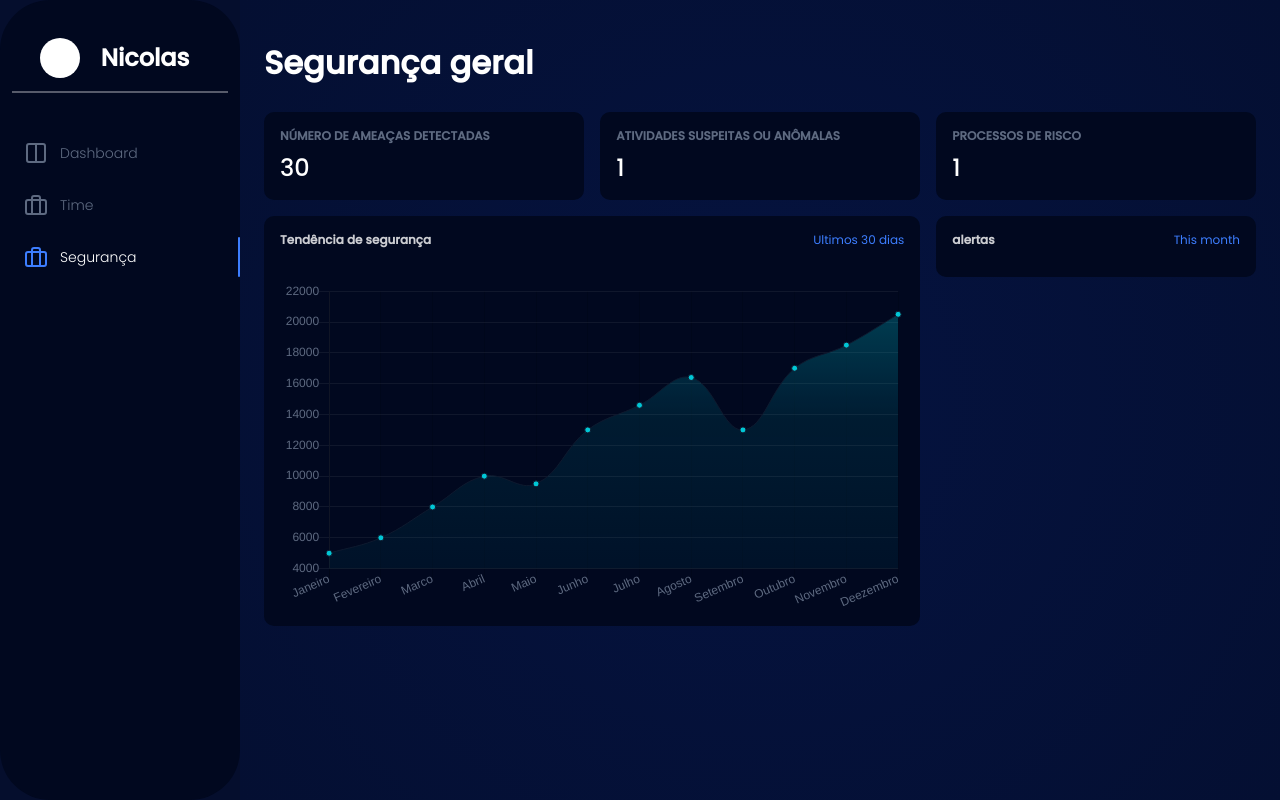
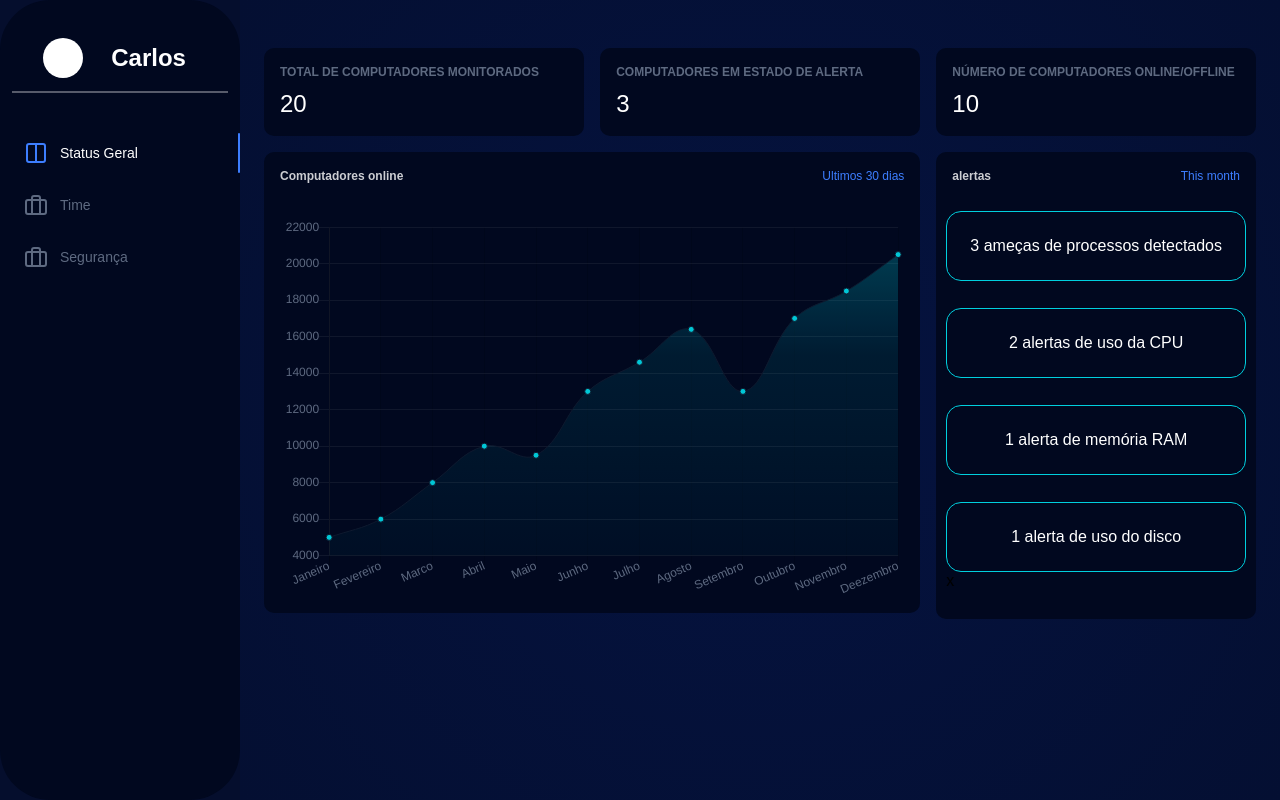
Before and after one commit to inc-view/inc-view.github.io, a website: page servidor/site/public/dashboardGeral.html in a window 1280 px wide. Drawn offline with nearby package versions, Linux system fonts and the light colour scheme.

Commit message:
alteracao dos nomes dos arquivos

```diff
--- a/servidor/site/public/css/dashboard3.css
+++ /dev/null
@@ -1,7 +0,0 @@
-.titulo-dashboard{
-  color: white;
-}
-
-.chart-row.three .chart-container-wrapper .chart-container:hover{
-  transform: scale(1.05);
-}
--- a/servidor/site/public/dashboard4.html
+++ b/servidor/site/public/dashboardGeral.html
@@ -4,13 +4,11 @@
   <meta charset="UTF-8">
   <title>Dashboard</title>
   <link rel="stylesheet" href="https://cdnjs.cloudflare.com/ajax/libs/normalize/5.0.0/normalize.min.css">
-<link rel="stylesheet" href="./css/dashboard2.css">
-<link rel="stylesheet" href="./css/dashboard3.css">
-
+<link rel="stylesheet" href="css/dashboards.css">
+<link rel="stylesheet" href="css/dashboardGeral.css">
+<link rel="icon" href="./assets/icon/favicon-32x32.png" />
 </head>
 <body>
-
-
 <div class="container">
    <div class="app-left">
     <button class="close-menu">
@@ -19,24 +17,24 @@
     <div class="name">
       <div class="foto">
       </div>
-      <h2 id="userName">Nicolas</h2>
+      <h2 id="userName">Carlos</h2>
     </div>
     <div class="linha"></div>
     <ul class="nav-list">
-      <li class="nav-list-item">
-        <a class="nav-list-link" href="dashboard2.html">
+      <li class="nav-list-item active">
+        <a class="nav-list-link" href="#">
           <svg xmlns="http://www.w3.org/2000/svg" width="24" height="24" viewBox="0 0 24 24" fill="none" stroke="currentColor" stroke-width="2" stroke-linecap="round" stroke-linejoin="round" class="feather feather-columns"><path d="M12 3h7a2 2 0 0 1 2 2v14a2 2 0 0 1-2 2h-7m0-18H5a2 2 0 0 0-2 2v14a2 2 0 0 0 2 2h7m0-18v18"/></svg>
-          Dashboard
+          Status Geral
         </a>
       </li>
       <li class="nav-list-item">
-        <a class="nav-list-link" href="dashboard3 copy.html">
+        <a class="nav-list-link" href="dashboardUsuarios.html">
           <svg xmlns="http://www.w3.org/2000/svg" width="24" height="24" viewBox="0 0 24 24" fill="none" stroke="currentColor" stroke-width="2" stroke-linecap="round" stroke-linejoin="round" class="feather feather-briefcase"><rect x="2" y="7" width="20" height="14" rx="2" ry="2"/><path d="M16 21V5a2 2 0 0 0-2-2h-4a2 2 0 0 0-2 2v16"/></svg>
           Time
         </a>
       </li>
-      <li class="nav-list-item active">
-        <a class="nav-list-link" href="dashboard4.html">
+      <li class="nav-list-item">
+        <a class="nav-list-link" href="dashboardSeguranca.html">
           <svg xmlns="http://www.w3.org/2000/svg" width="24" height="24" viewBox="0 0 24 24" fill="none" stroke="currentColor" stroke-width="2" stroke-linecap="round" stroke-linejoin="round" class="feather feather-briefcase"><rect x="2" y="7" width="20" height="14" rx="2" ry="2"/><path d="M16 21V5a2 2 0 0 0-2-2h-4a2 2 0 0 0-2 2v16"/></svg>
           Segurança
         </a>
@@ -46,52 +44,33 @@
   <div class="app-main">
     <div class="main-header-line">
       <h1 id="usernameHeader"></h1>
-      <!-- <div class="action-buttons">
-        <button class="open-right-area">
-        <svg xmlns="http://www.w3.org/2000/svg" width="24" height="24" viewBox="0 0 24 24" fill="none" stroke="currentColor" stroke-width="2" stroke-linecap="round" stroke-linejoin="round" class="feather feather-activity"><polyline points="22 12 18 12 15 21 9 3 6 12 2 12"/></svg>
-      </button>
-      <button class="menu-button">
-        <svg xmlns="http://www.w3.org/2000/svg" width="24" height="24" viewBox="0 0 24 24" fill="none" stroke="currentColor" stroke-width="2" stroke-linecap="round" stroke-linejoin="round" class="feather feather-menu"><line x1="3" y1="12" x2="21" y2="12"/><line x1="3" y1="6" x2="21" y2="6"/><line x1="3" y1="18" x2="21" y2="18"/></svg>
-      </button>
-      </div> -->
+
     </div>
-    <h1 style="color: white;">Segurança geral</h1>
     <div class="chart-row three">
       <div class="chart-container-wrapper">
         <div class="chart-container">
           <div class="chart-info-wrapper">
-            <h2 id="applicationsLabel">Número de ameaças detectadas</h2>
+            <h2 id="applicationsLabel">Total de computadores monitorados</h2>
             <!-- <span id="applicationsNumber"></span> -->
-            <span>30</span>
+            <span>20</span>
         </div>
-          <!-- <div class="chart-svg">
-            <svg viewBox="0 0 36 36" class="circular-chart pink">
-      <path class="circle-bg" d="M18 2.0845
-          a 15.9155 15.9155 0 0 1 0 31.831
-          a 15.9155 15.9155 0 0 1 0 -31.831"></path>
-      <path class="circle" stroke-dasharray="30, 100" d="M18 2.0845
-          a 15.9155 15.9155 0 0 1 0 31.831
-          a 15.9155 15.9155 0 0 1 0 -31.831"></path>
-      <text x="18" y="20.35" class="percentage">30%</text>
-    </svg>
-          </div> -->
         </div>
       </div>
       <div class="chart-container-wrapper">
         <div class="chart-container">
           <div class="chart-info-wrapper">
-            <h2 id="peopleLabel">Atividades suspeitas ou anômalas</h2>
-            <!-- <span id="peopleNumber"></span> -->
-            <span>1</span>
-          </div>
+            <h2 id="applicationsLabel">Computadores em estado de alerta</h2>
+            <!-- <span id="applicationsNumber"></span> -->
+            <span>3</span>
+        </div>
         </div>
       </div>
       <div class="chart-container-wrapper">
         <div class="chart-container">
           <div class="chart-info-wrapper">
-            <h2 id="peopleLabel">Processos de risco</h2>
+            <h2 id="peopleLabel">Número de computadores online/offline</h2>
             <!-- <span id="peopleNumber"></span> -->
-            <span>1</span>
+            <span>10</span>
           </div>
         </div>
       </div>
@@ -101,11 +80,11 @@
       <div class="chart-container-wrapper big">
         <div class="chart-container">
           <div class="chart-container-header">
-            <h2>Tendência de segurança </h2>
+            <h2>Computadores online</h2>
             <span>Ultimos 30 dias</span>
           </div>
           <div class="line-chart">
-            <canvas id="chart" height="157px"></canvas>
+            <canvas id="chart" height="377px"></canvas>
           </div>
           <div class="chart-data-details">
             <div class="chart-details-header"></div>
@@ -120,7 +99,20 @@
               <h2>alertas</h2>
               <span href="#">This month</span>
             </div>
-
+            <div>
+              <div class="box-alertas" style="color: white;">
+                3 ameças de processos detectados
+              </div>
+              <div class="box-alertas" style="color: white;">
+                2 alertas de uso da CPU
+              </div>
+              <div class="box-alertas" style="color: white;">
+                1 alerta de memória RAM
+              </div>
+              <div class="box-alertas" style="color: white;">
+                1 alerta de uso do disco
+              </div>x
+            </div>
           </div>
             <div>
           </div>
@@ -133,6 +125,7 @@
 </div>
 
   <script src='https://cdnjs.cloudflare.com/ajax/libs/Chart.js/2.9.4/Chart.min.js'></script>
-  <script  src="./js/dashboard2.js"></script>
+  <script  src="js/dashboard2.js"></script>
+
 </body>
 </html>
```
Also changed, not shown: servidor/site/public/dashboardSeguranca.html (renamed from servidor/site/public/dashboard2.html, +43 -37 lines), servidor/site/public/dashboardTime.html (renamed from servidor/site/public/dashboard3.html, +4 -7 lines), servidor/site/public/dashboardUsuarios.html (renamed from servidor/site/public/dashboard3 copy.html, +5 -6 lines), servidor/site/public/login.html (+1 -1 lines), servidor/site/public/css/dashboardGeral.css (renamed from servidor/site/public/css/dashboard2.css), 1 other file.
